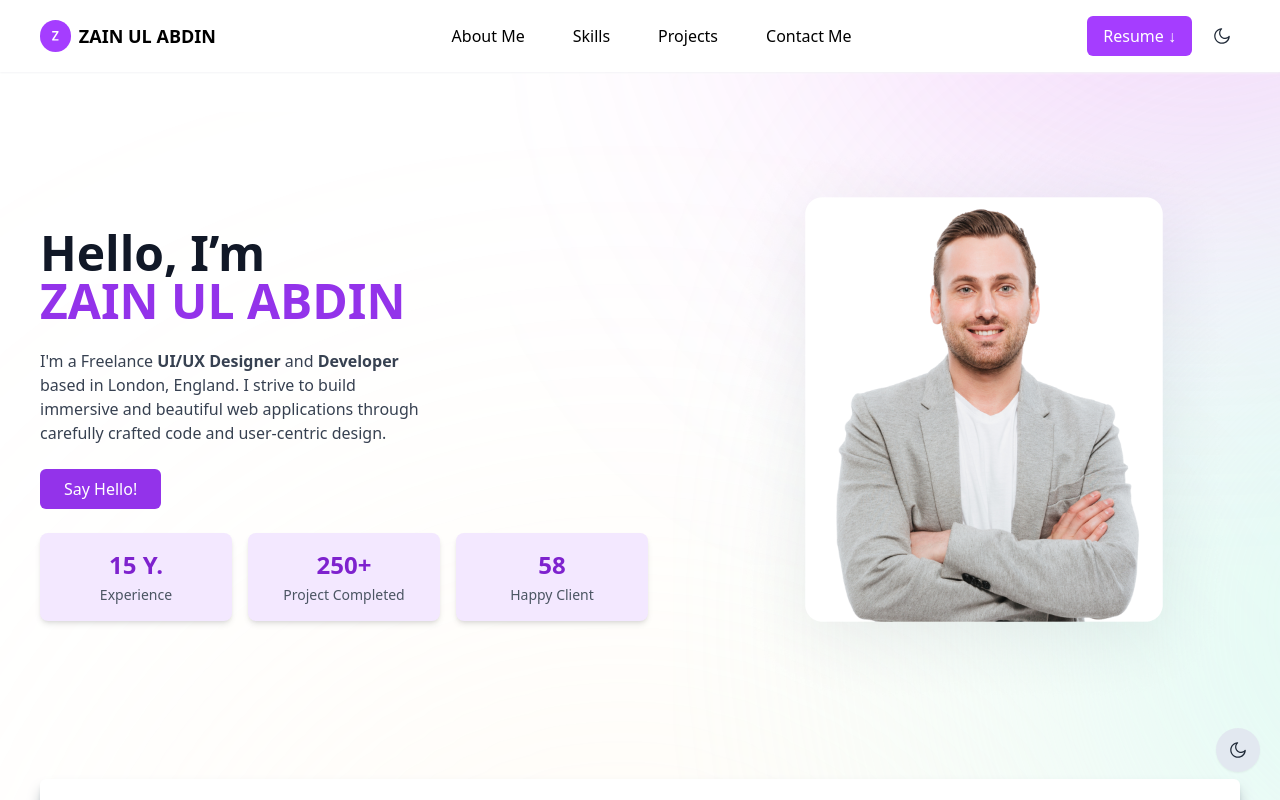
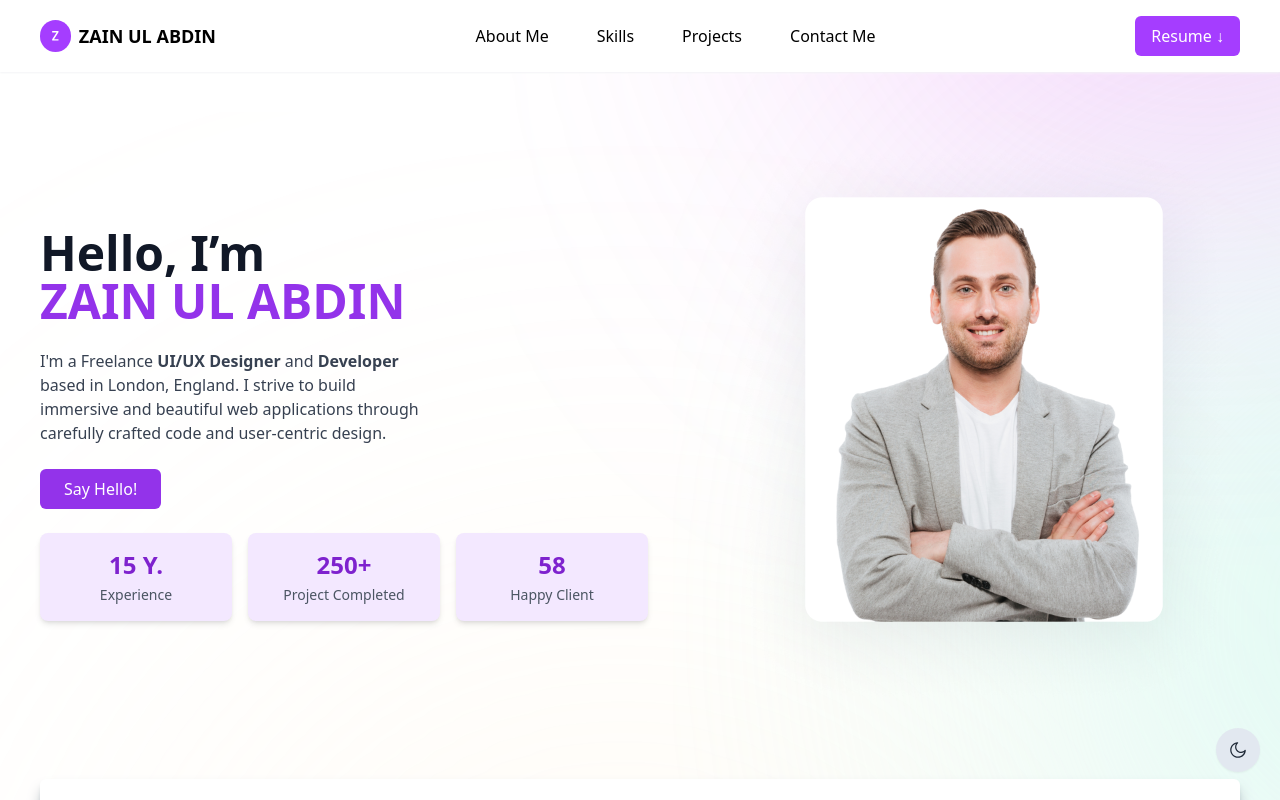
Before and after one commit to zainqaimi/my-portfolio, a React (Vite) app: page / in a window 1280 px wide. Shown: the top 800 px of the page. Built offline with nearby package versions, Linux system fonts and the light colour scheme.

Commit message:
Update Navbar.tsx

```diff
--- a/src/components/Navbar.tsx
+++ b/src/components/Navbar.tsx
@@ -60,12 +60,10 @@ export default function Navbar() {
           >
             Resume ↓
           </a>
-          <ThemeToggle />
         </div>
 
         {/* Mobile Nav Button */}
         <div className="lg:hidden flex items-center gap-2">
-          <ThemeToggle />
           <button onClick={() => setIsOpen(true)}>
             <Bars3Icon className="h-6 w-6 text-black dark:text-white" />
           </button>
```
